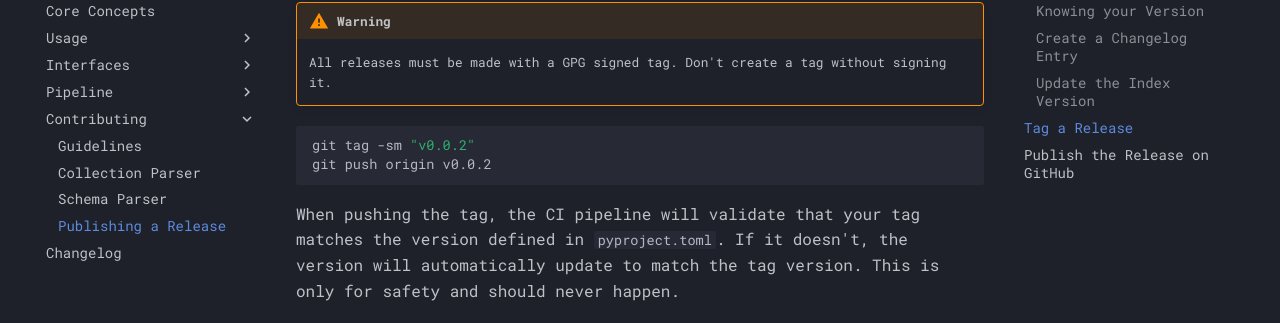
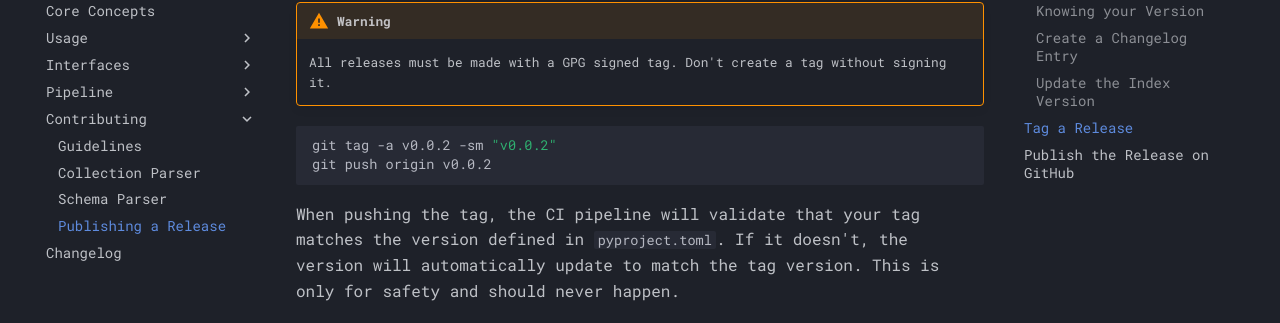
Before and after one commit to ourzora/offchain, an MkDocs documentation site: the page built from docs/contributing/publish_release.md, in a window 1280 px wide and 900 px high, scrolled down 2038 px. Shown: the part 124-447 px from the top of the window. Built offline with MkDocs 1.6.1 and Material for MkDocs 9.7.7, drawn with Linux system fonts in a browser that asks for light colours; comment, search, counter and statistics services are not loaded.

Commit message:
fix(docs): release publishing typo

````diff
--- a/docs/contributing/publish_release.md
+++ b/docs/contributing/publish_release.md
@@ -76,7 +76,7 @@ Make sure your versions are appended with `v`. This will be the version publishe
     All releases must be made with a GPG signed tag. Don't create a tag without signing it.
 
 ```bash
-git tag -sm "v0.0.2"
+git tag -a v0.0.2 -sm "v0.0.2"
 git push origin v0.0.2
 ```
 
````
